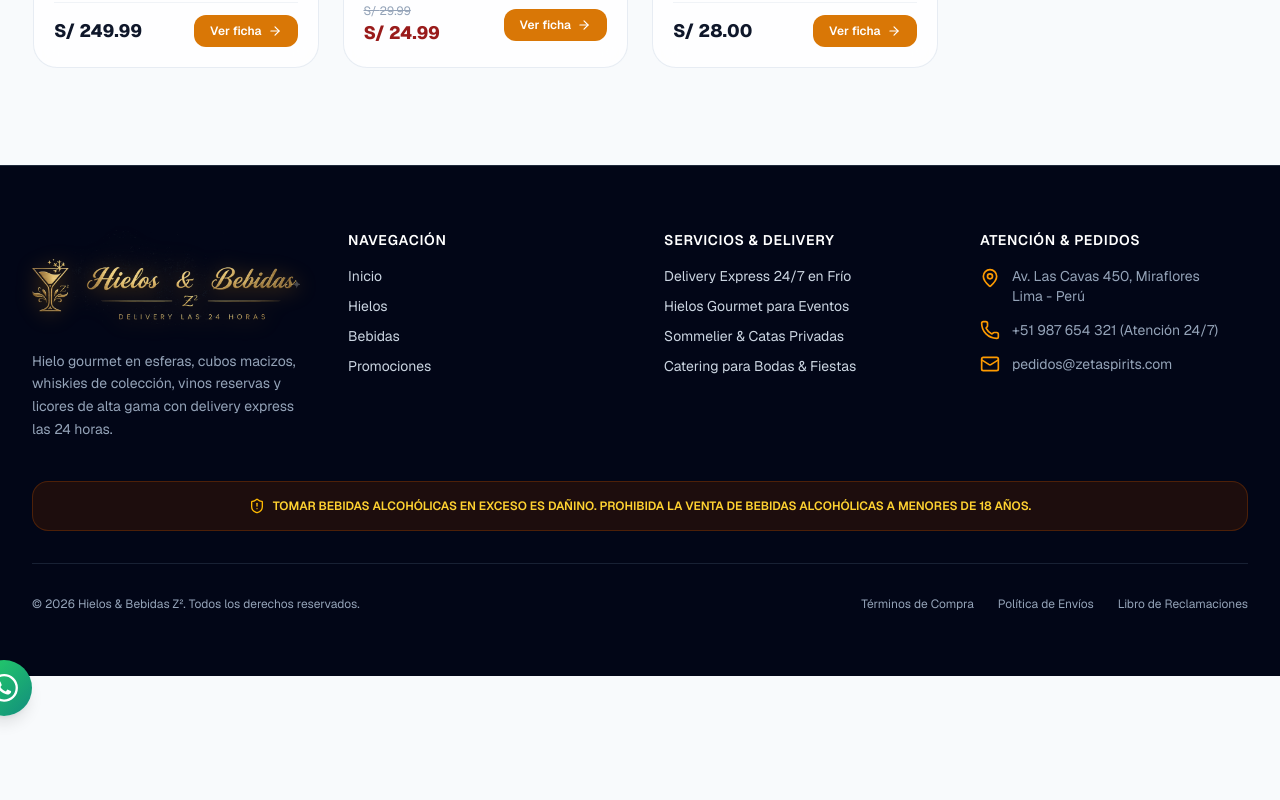
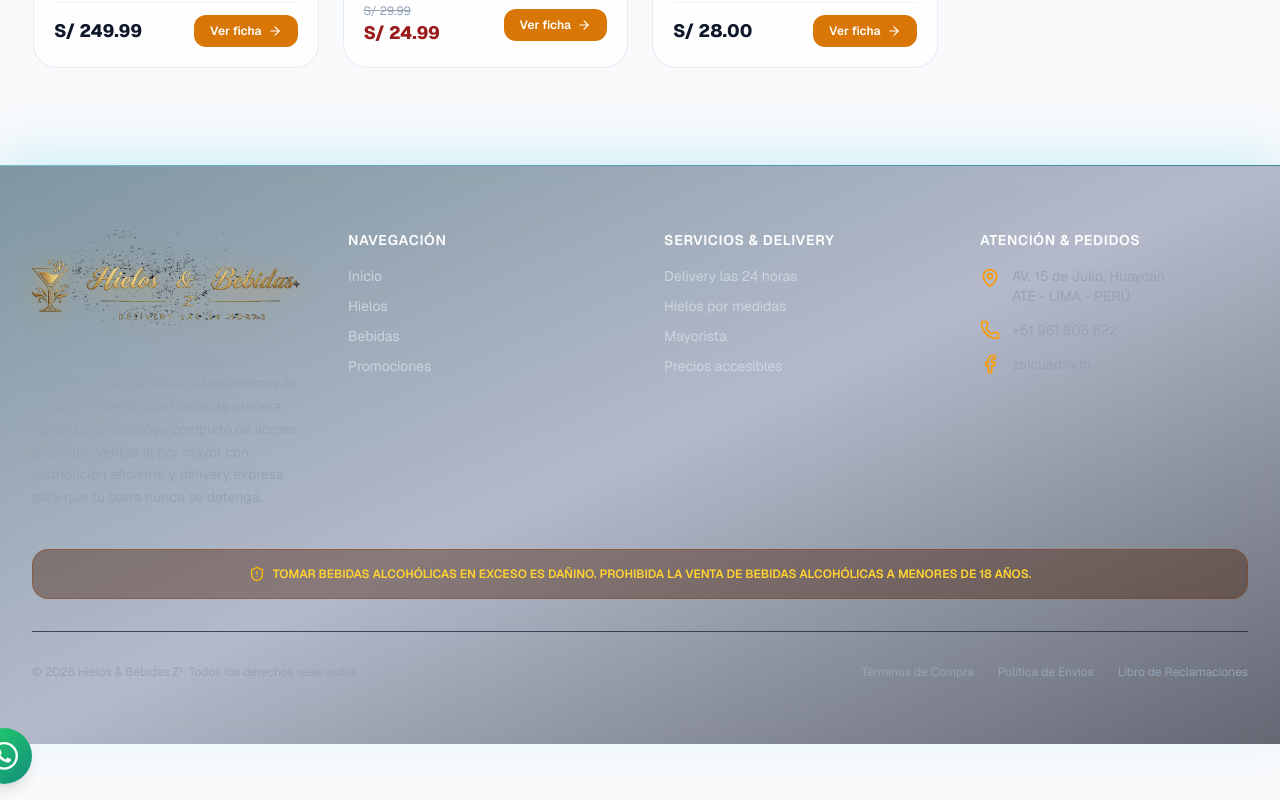
Before and after one commit to jhorkaefzh06-web/zalcuadrado, a Next.js app: page /productos in a window 1280 px wide. Shown: the part 1933-2733 px from the top of the page. Before the commit the page ends 2665 px from the top, so only its background shows below. Built offline with nearby package versions, Linux system fonts and the light colour scheme.

Commit message:
feat: actualizar textos de banners y contacto en el footer

```diff
--- a/src/app/productos/ProductsClient.tsx
+++ b/src/app/productos/ProductsClient.tsx
@@ -36,17 +36,25 @@ export default function ProductsClient() {
   }, [selectedCategory]);
 
   const getBannerInfo = () => {
+    if (onlyPromo) {
+      return {
+        title: "Promociones",
+        description: "Aprovecha nuestros combos exclusivos de licores premium con hielo incluido. ¡Ofertas especiales con delivery las 24 horas!",
+        image: "https://images.unsplash.com/photo-1510812431401-41d2bd2722f3?q=80&w=1600&auto=format&fit=crop"
+      };
+    }
+
     switch (selectedCategory) {
       case 'hielos':
         return {
-          title: "Hielos & Hielo Gourmet Cristalino",
-          description: "Esferas de fusión ultra lenta y cubos macizos purificados para coctelería de autor y celebraciones.",
+          title: "Hielos",
+          description: "El cubo de hielo perfecto que enfría sin diluir tus bebidas. Calidad purificada para tu hogar, y venta al por mayor para abastecer bares, restaurantes y eventos.",
           image: "https://images.unsplash.com/photo-1517559132301-7e137c887960?q=80&w=1600&auto=format&fit=crop"
         };
       case 'bebidas':
         return {
-          title: "Bebidas & Licores Premium",
-          description: "Whiskies de colección, vinos reservas, rones añejados y cervezas de especialidad.",
+          title: "Bebidas",
+          description: "Catálogo premium de destilados y cervezas de especialidad. Cotiza tus compras por volumen con beneficios exclusivos para eventos.",
           image: "https://images.unsplash.com/photo-1510812431401-41d2bd2722f3?q=80&w=1600&auto=format&fit=crop"
         };
       default:
--- a/src/components/Footer.tsx
+++ b/src/components/Footer.tsx
@@ -1,12 +1,12 @@
 import Link from 'next/link';
-import { Mail, Phone, MapPin, ShieldAlert } from 'lucide-react';
+import { Phone, MapPin, ShieldAlert } from 'lucide-react';
 import { BrandLogo } from '@/components/Navbar';
 
 export default function Footer() {
   const currentYear = new Date().getFullYear();
 
   return (
-    <footer id="main-footer" className="bg-brand-950 text-brand-300 border-t border-brand-800">
+    <footer id="main-footer" className="bg-gradient-to-br from-cyan-950/50 via-blue-950/30 to-brand-950/60 border-t border-cyan-500/35 backdrop-blur-lg text-brand-300 shadow-[0_-15px_45px_rgba(6,182,212,0.15)]">
       <div className="max-w-7xl mx-auto px-4 sm:px-6 lg:px-8 py-12 md:py-16">
         <div className="grid grid-cols-1 md:grid-cols-2 lg:grid-cols-4 gap-8 lg:gap-12">
 
@@ -14,7 +14,7 @@ export default function Footer() {
           <div className="space-y-4">
             <BrandLogo />
             <p className="text-sm text-brand-400 leading-relaxed pt-2">
-              Hielo gourmet en esferas, cubos macizos, whiskies de colección, vinos reservas y licores de alta gama con delivery express las 24 horas.
+              Somos tu proveedor de confianza, disponibles las 24 horas. Abastecemos tu negocio o evento con hielos de primera calidad y un catálogo completo de licores premium. Ventas al por mayor con distribución eficiente y delivery express para que tu barra nunca se detenga.
             </p>
           </div>
 
@@ -42,16 +42,16 @@ export default function Footer() {
             <h3 className="text-sm font-semibold text-white uppercase tracking-wider mb-4">Servicios & Delivery</h3>
             <ul className="space-y-2.5 text-sm">
               <li>
-                <Link href="/servicios" className="hover:text-amber-400 transition-colors">Delivery Express 24/7 en Frío</Link>
+                <Link href="/servicios" className="hover:text-amber-400 transition-colors">Delivery las 24 horas</Link>
               </li>
               <li>
-                <Link href="/servicios" className="hover:text-amber-400 transition-colors">Hielos Gourmet para Eventos</Link>
+                <Link href="/servicios" className="hover:text-amber-400 transition-colors">Hielos por medidas</Link>
               </li>
               <li>
-                <Link href="/servicios" className="hover:text-amber-400 transition-colors">Sommelier & Catas Privadas</Link>
+                <Link href="/servicios" className="hover:text-amber-400 transition-colors">Mayorista</Link>
               </li>
               <li>
-                <Link href="/servicios" className="hover:text-amber-400 transition-colors">Catering para Bodas & Fiestas</Link>
+                <Link href="/servicios" className="hover:text-amber-400 transition-colors">Precios accesibles</Link>
               </li>
             </ul>
           </div>
@@ -62,16 +62,18 @@ export default function Footer() {
             <ul className="space-y-3.5 text-sm text-brand-400">
               <li className="flex items-start space-x-3">
                 <MapPin className="w-5 h-5 text-amber-500 shrink-0 mt-0.5" />
-                <span>Av. Las Cavas 450, Miraflores<br />Lima - Perú</span>
+                <span>AV. 15 de Julio, Huaycán<br />ATE - LIMA - PERÚ</span>
               </li>
               <li className="flex items-center space-x-3">
                 <Phone className="w-5 h-5 text-amber-500 shrink-0" />
-                <span>+51 987 654 321 (Atención 24/7)</span>
+                <span>+51 961 806 622</span>
               </li>
               <li className="flex items-center space-x-3">
-                <Mail className="w-5 h-5 text-amber-500 shrink-0" />
-                <a href="mailto:pedidos@zetaspirits.com" className="hover:text-amber-400 transition-colors">
-                  pedidos@zetaspirits.com
+                <svg className="w-5 h-5 text-amber-500 shrink-0" viewBox="0 0 24 24" fill="none" stroke="currentColor" strokeWidth="2" strokeLinecap="round" strokeLinejoin="round">
+                  <path d="M18 2h-3a5 5 0 0 0-5 5v3H7v4h3v8h4v-8h3l1-4h-4V7a1 1 0 0 1 1-1h3z" />
+                </svg>
+                <a href="https://www.facebook.com/zalcuadrado" target="_blank" rel="noopener noreferrer" className="hover:text-amber-400 transition-colors">
+                  zalcuadrado
                 </a>
               </li>
             </ul>
```
